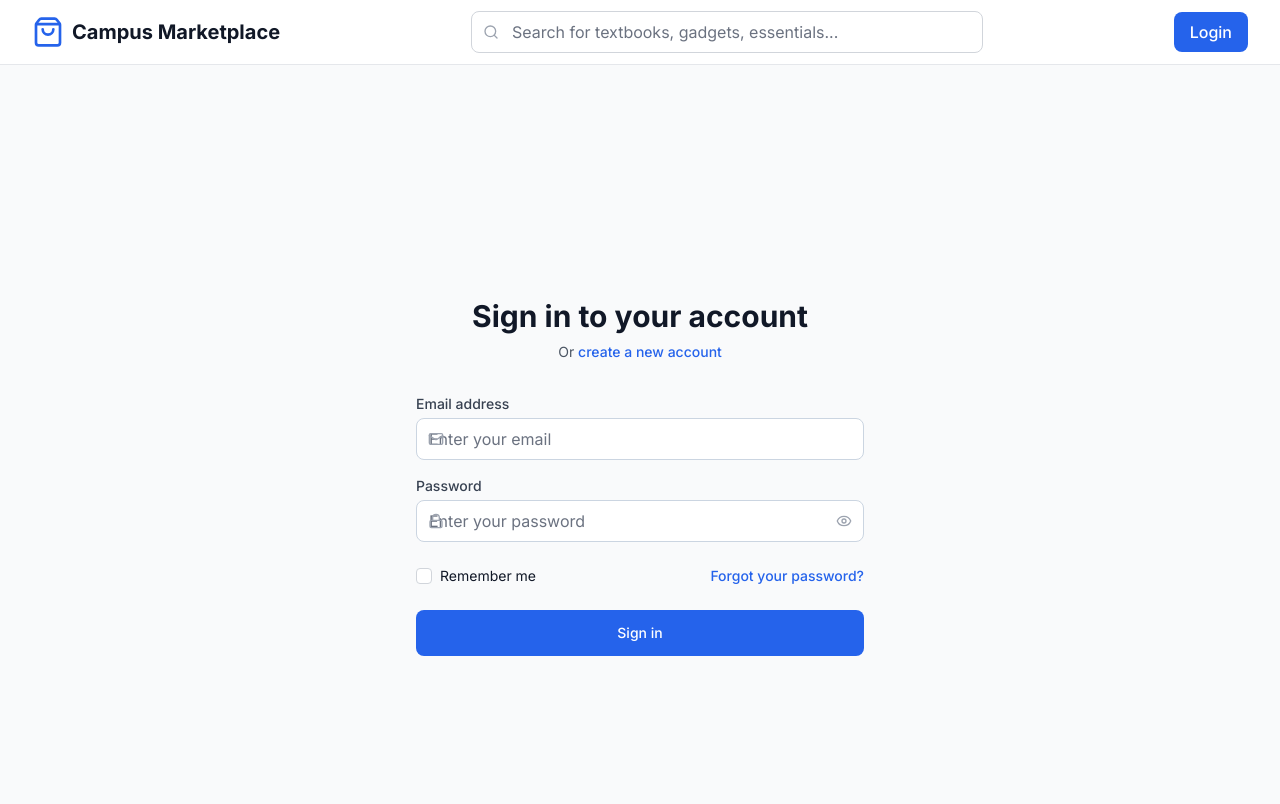
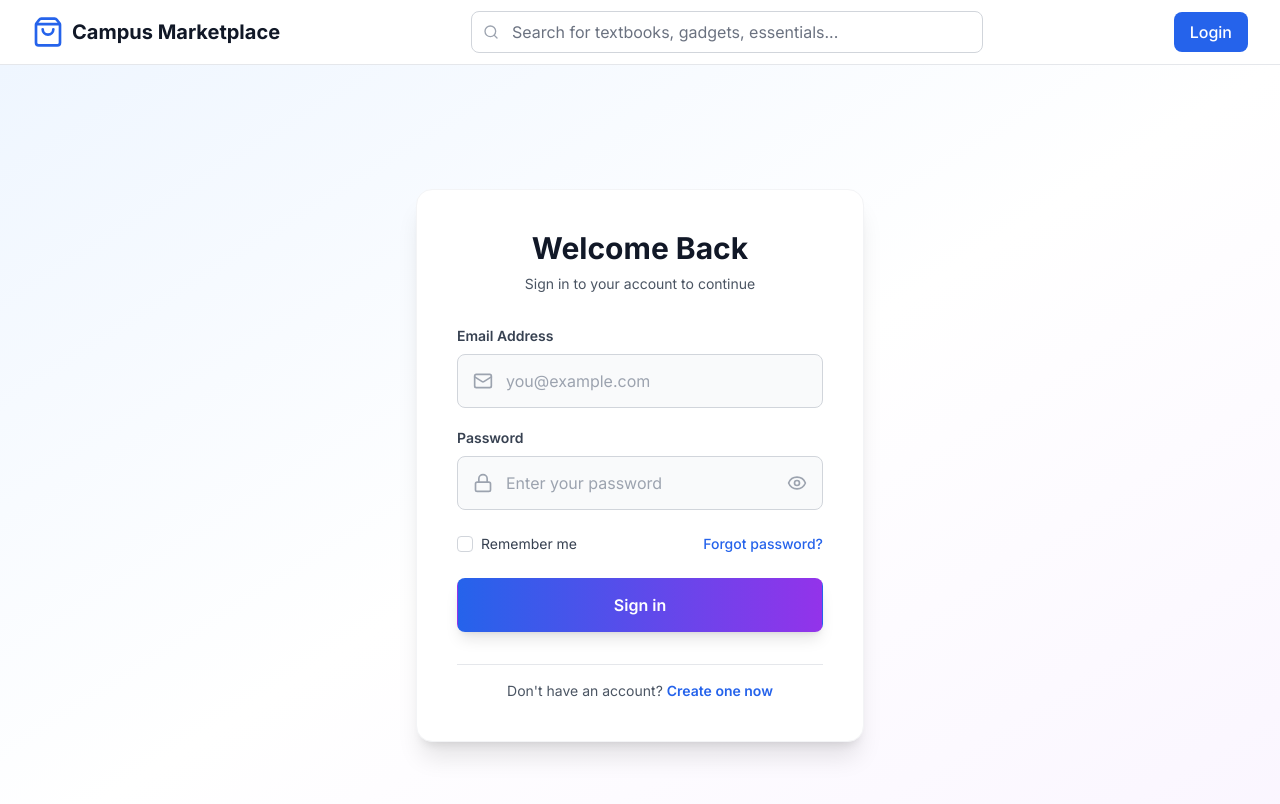
Before and after one commit to gopinathsjsu/team-project-cmpe202-03-fall2025-synergy, a React (Vite) app in the folder frontend/: page /login in a window 1280 px wide. Shown: the top 804 px of the page. Built offline with nearby package versions, Linux system fonts and the light colour scheme.

Commit message:
login page changes main

```diff
--- a/frontend/src/index.css
+++ b/frontend/src/index.css
@@ -36,3 +36,19 @@ body {
 .input-field {
   @apply w-full px-3 py-2 border border-secondary-300 rounded-lg focus:outline-none focus:ring-2 focus:ring-primary-500 focus:border-transparent;
 }
+
+/* Animation for fade in */
+@keyframes fade-in {
+  from {
+    opacity: 0;
+    transform: translateY(-10px);
+  }
+  to {
+    opacity: 1;
+    transform: translateY(0);
+  }
+}
+
+.animate-fade-in {
+  animation: fade-in 0.3s ease-out;
+}
--- a/frontend/src/pages/LoginPage.tsx
+++ b/frontend/src/pages/LoginPage.tsx
@@ -81,34 +81,42 @@ const LoginPage = () => {
   }
 
   return (
-    <div className="min-h-screen flex items-center justify-center bg-gray-50 py-12 px-4 sm:px-6 lg:px-8">
-      <div className="max-w-md w-full space-y-8">
-        <div>
-          <h2 className="mt-6 text-center text-3xl font-extrabold text-gray-900 sign-in">
-            Sign in to your account
+    <div className="min-h-screen flex items-center justify-center bg-gradient-to-br from-blue-50 via-white to-purple-50 py-12 px-4 sm:px-6 lg:px-8">
+      <div className="max-w-md w-full">
+        {/* Card Container */}
+        <div className="bg-white rounded-2xl shadow-xl border border-gray-100 p-8 sm:p-10 space-y-8">
+          {/* Header */}
+          <div className="text-center space-y-2">
+            <h2 className="text-3xl font-bold text-gray-900">
+              Welcome Back
             </h2>
-          <p className="mt-2 text-center text-sm text-gray-600">
-            Or{' '}
-            <Link to="/register" className="font-medium text-primary-600 hover:text-primary-500">
-              create a new account
-            </Link>
+            <p className="text-sm text-gray-600">
+              Sign in to your account to continue
             </p>
           </div>
 
+          {/* Error Message */}
           {error && (
-          <div className="bg-red-50 border border-red-200 text-red-700 px-4 py-3 rounded-lg">
-            {error}
+            <div className="bg-red-50 border-l-4 border-red-400 text-red-700 px-4 py-3 rounded-md flex items-center space-x-2 animate-fade-in">
+              <svg className="h-5 w-5" fill="currentColor" viewBox="0 0 20 20">
+                <path fillRule="evenodd" d="M10 18a8 8 0 100-16 8 8 0 000 16zM8.707 7.293a1 1 0 00-1.414 1.414L8.586 10l-1.293 1.293a1 1 0 101.414 1.414L10 11.414l1.293 1.293a1 1 0 001.414-1.414L11.414 10l1.293-1.293a1 1 0 00-1.414-1.414L10 8.586 8.707 7.293z" clipRule="evenodd" />
+              </svg>
+              <span className="text-sm font-medium">{error}</span>
             </div>
           )}
 
-        <form className="mt-8 space-y-6" onSubmit={handleSubmit}>
-          <div className="space-y-4">
-            <div>
-              <label htmlFor="email" className="block text-sm font-medium text-gray-700">
-                Email address
+          {/* Form */}
+          <form className="space-y-6" onSubmit={handleSubmit}>
+            <div className="space-y-5">
+              {/* Email Field */}
+              <div className="space-y-2">
+                <label htmlFor="email" className="block text-sm font-semibold text-gray-700">
+                  Email Address
                 </label>
-              <div className="mt-1 relative">
-                <Mail className="absolute left-3 top-1/2 transform -translate-y-1/2 h-4 w-4 text-gray-400" />
+                <div className="relative">
+                  <div className="absolute inset-y-0 left-0 pl-4 flex items-center pointer-events-none">
+                    <Mail className="h-5 w-5 text-gray-400" />
+                  </div>
                   <input
                     id="email"
                     name="email"
@@ -116,18 +124,22 @@ const LoginPage = () => {
                     required
                     value={formData.email}
                     onChange={handleChange}
-                  className="input-field pl-10"
-                  placeholder="Enter your email"
+                    className="block w-full pl-12 pr-4 py-3.5 border border-gray-300 rounded-lg text-gray-900 placeholder-gray-400 focus:outline-none focus:ring-2 focus:ring-blue-500 focus:border-transparent transition-all duration-200 bg-gray-50 focus:bg-white"
+                    placeholder="you@example.com"
+                    autoComplete="email"
                   />
                 </div>
               </div>
 
-            <div>
-              <label htmlFor="password" className="block text-sm font-medium text-gray-700 password-label">
+              {/* Password Field */}
+              <div className="space-y-2">
+                <label htmlFor="password" className="block text-sm font-semibold text-gray-700">
                   Password
                 </label>
-              <div className="mt-1 relative">
-                <Lock className="absolute left-3 top-1/2 transform -translate-y-1/2 h-4 w-4 text-gray-400" />
+                <div className="relative">
+                  <div className="absolute inset-y-0 left-0 pl-4 flex items-center pointer-events-none">
+                    <Lock className="h-5 w-5 text-gray-400" />
+                  </div>
                   <input
                     id="password"
                     name="password"
@@ -135,50 +147,77 @@ const LoginPage = () => {
                     required
                     value={formData.password}
                     onChange={handleChange}
-                  className="input-field pl-10 pr-10"
+                    className="block w-full pl-12 pr-12 py-3.5 border border-gray-300 rounded-lg text-gray-900 placeholder-gray-400 focus:outline-none focus:ring-2 focus:ring-blue-500 focus:border-transparent transition-all duration-200 bg-gray-50 focus:bg-white"
                     placeholder="Enter your password"
+                    autoComplete="current-password"
                   />
                   <button
                     type="button"
                     onClick={() => setShowPassword(!showPassword)}
-                  className="absolute right-3 top-1/2 transform -translate-y-1/2 text-gray-400 hover:text-gray-600"
+                    className="absolute inset-y-0 right-0 pr-4 flex items-center text-gray-400 hover:text-gray-600 focus:outline-none transition-colors"
+                    tabIndex={-1}
                   >
-                  {showPassword ? <EyeOff className="h-4 w-4" /> : <Eye className="h-4 w-4" />}
+                    {showPassword ? (
+                      <EyeOff className="h-5 w-5" />
+                    ) : (
+                      <Eye className="h-5 w-5" />
+                    )}
                   </button>
                 </div>
               </div>
             </div>
 
+            {/* Remember Me & Forgot Password */}
             <div className="flex items-center justify-between">
               <div className="flex items-center">
                 <input
                   id="remember-me"
                   name="remember-me"
                   type="checkbox"
-                className="h-4 w-4 text-primary-600 focus:ring-primary-500 border-gray-300 rounded"
+                  className="h-4 w-4 text-blue-600 focus:ring-blue-500 border-gray-300 rounded cursor-pointer"
                 />
-              <label htmlFor="remember-me" className="ml-2 block text-sm text-gray-900">
+                <label htmlFor="remember-me" className="ml-2 block text-sm text-gray-700 cursor-pointer">
                   Remember me
                 </label>
               </div>
 
               <div className="text-sm">
-              <a href="#" className="font-medium text-primary-600 hover:text-primary-500">
-                Forgot your password?
+                <a href="#" className="font-medium text-blue-600 hover:text-blue-500 transition-colors">
+                  Forgot password?
                 </a>
               </div>
             </div>
 
-          <div>
+            {/* Submit Button */}
             <button
               type="submit"
               disabled={loading}
-              className="group relative w-full flex justify-center py-3 px-4 border border-transparent text-sm font-medium rounded-lg text-white bg-primary-600 hover:bg-primary-700 focus:outline-none focus:ring-2 focus:ring-offset-2 focus:ring-primary-500 transition-colors disabled:opacity-50 disabled:cursor-not-allowed"
+              className="w-full flex justify-center items-center py-3.5 px-4 border border-transparent rounded-lg text-base font-semibold text-white bg-gradient-to-r from-blue-600 to-purple-600 hover:from-blue-700 hover:to-purple-700 focus:outline-none focus:ring-2 focus:ring-offset-2 focus:ring-blue-500 transition-all duration-200 disabled:opacity-50 disabled:cursor-not-allowed shadow-lg hover:shadow-xl transform hover:-translate-y-0.5"
             >
-              {loading ? 'Signing in...' : 'Sign in'}
+              {loading ? (
+                <>
+                  <svg className="animate-spin -ml-1 mr-3 h-5 w-5 text-white" xmlns="http://www.w3.org/2000/svg" fill="none" viewBox="0 0 24 24">
+                    <circle className="opacity-25" cx="12" cy="12" r="10" stroke="currentColor" strokeWidth="4"></circle>
+                    <path className="opacity-75" fill="currentColor" d="M4 12a8 8 0 018-8V0C5.373 0 0 5.373 0 12h4zm2 5.291A7.962 7.962 0 014 12H0c0 3.042 1.135 5.824 3 7.938l3-2.647z"></path>
+                  </svg>
+                  Signing in...
+                </>
+              ) : (
+                'Sign in'
+              )}
             </button>
+          </form>
+
+          {/* Register Link */}
+          <div className="text-center pt-4 border-t border-gray-200">
+            <p className="text-sm text-gray-600">
+              Don't have an account?{' '}
+              <Link to="/register" className="font-semibold text-blue-600 hover:text-blue-500 transition-colors">
+                Create one now
+              </Link>
+            </p>
           </div>
-        </form>
+        </div>
       </div>
     </div>
   )
```
Lines whose indentation alone changed are shown as unchanged.
